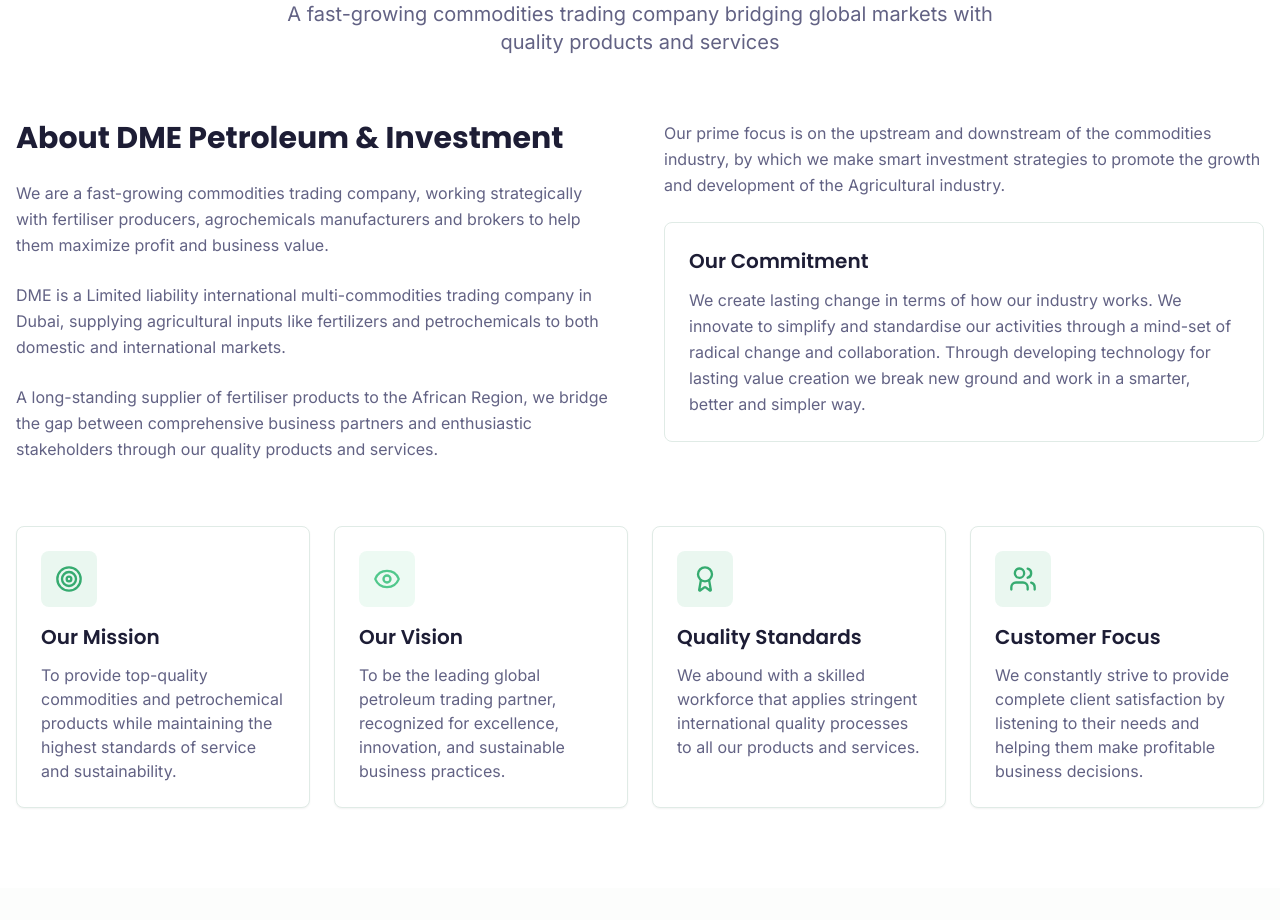
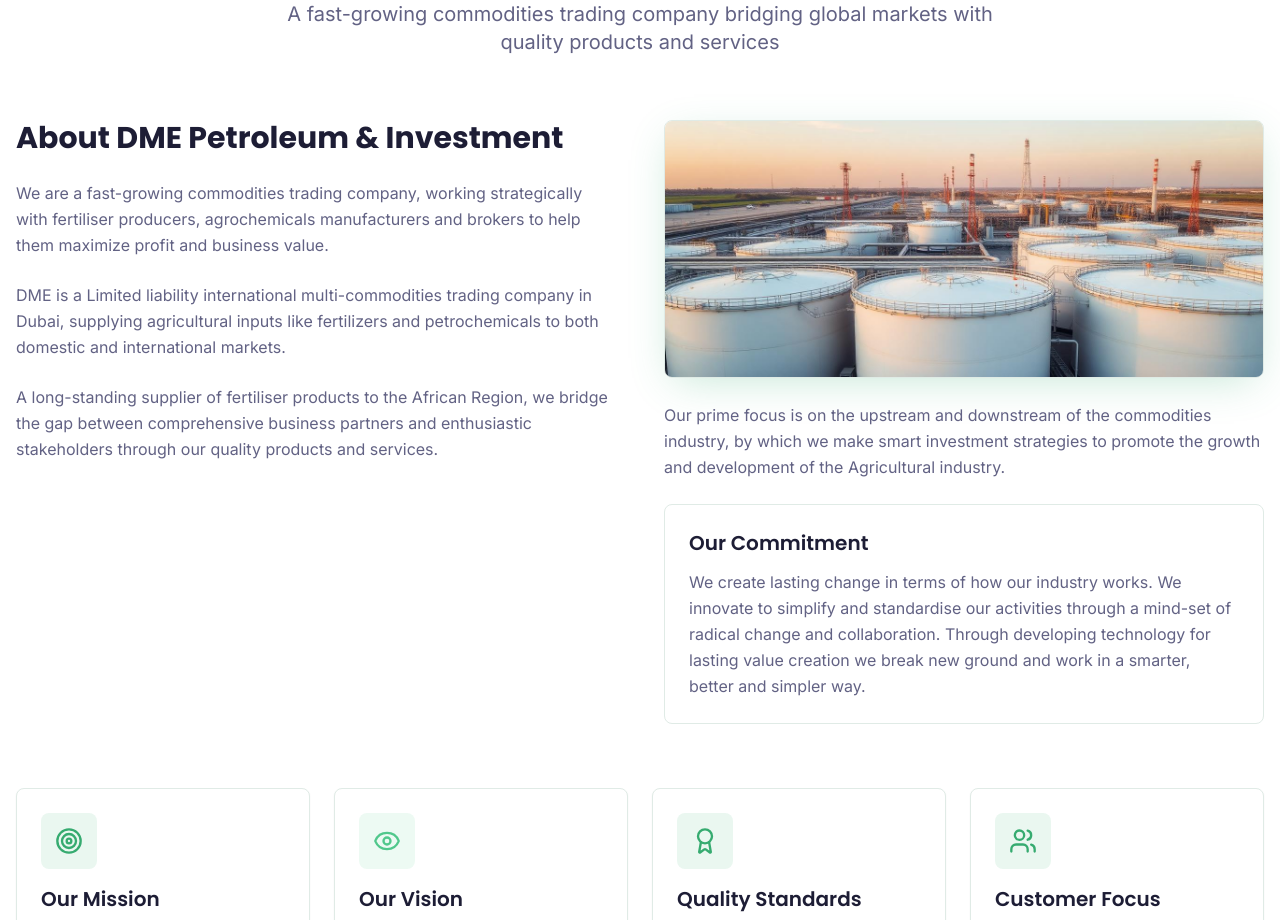
Before and after one commit to Pacifiquecyusa/hello-our-company, a React (Vite) app: page / in a window 1280 px wide. Shown: the part 1000-1920 px from the top of the page. Built offline with nearby package versions, Linux system fonts and the light colour scheme; the HTML template or start-up script is replaced by a standard one.

Commit message:
Changes
Co-authored-by: Pacifiquecyusa <192970940+Pacifiquecyusa@users.noreply.github.com>

```diff
--- a/src/components/About.tsx
+++ b/src/components/About.tsx
@@ -36,7 +36,18 @@ const About = () => {
           </div>
 
           <div className="space-y-6">
+            <div className="overflow-hidden rounded-lg border border-border shadow-elegant">
+              <img
+                src={facilityImage}
+                alt="Petroleum storage tank farm and pipelines operated by DME Petroleum"
+                loading="lazy"
+                width={1280}
+                height={860}
+                className="w-full h-64 object-cover hover:scale-105 transition-transform duration-500"
+              />
+            </div>
             <p className="text-muted-foreground leading-relaxed">
+
               Our prime focus is on the upstream and downstream of the commodities industry, by which we make smart
               investment strategies to promote the growth and development of the Agricultural industry.
             </p>
```
